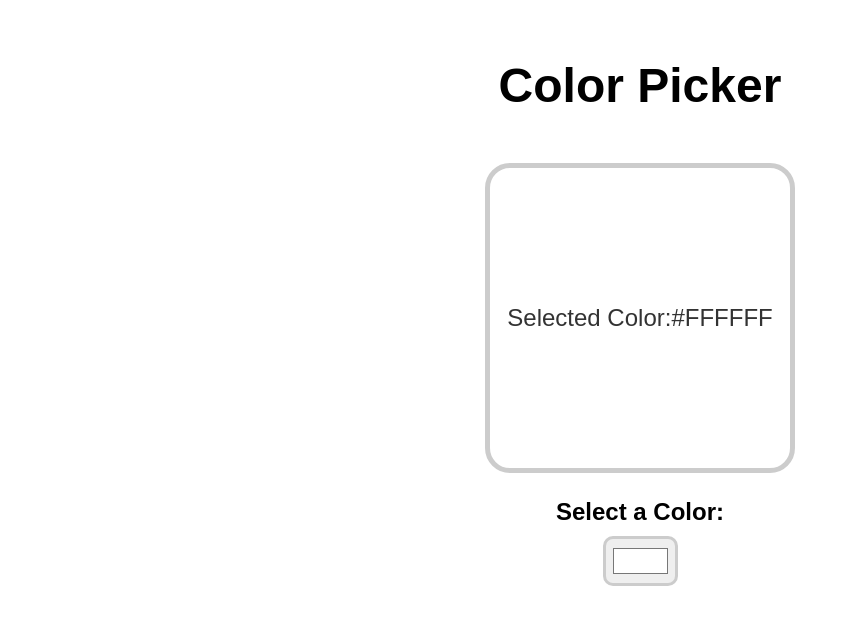
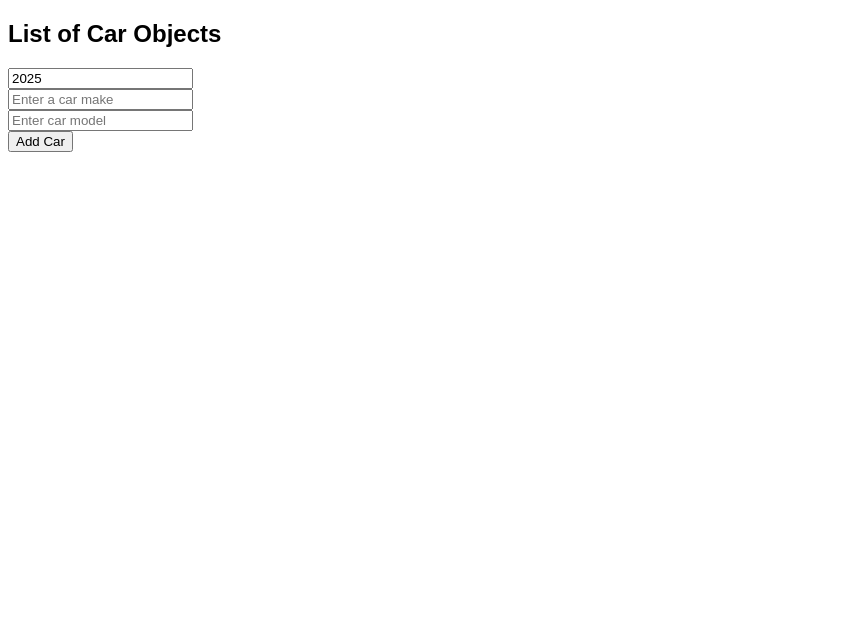
Before and after one commit to GauravLamichhane/React, a React (Vite) app: page / in a window 1280 px wide. Shown: the top 624 px of the page, without its empty margins (0-850 px from the left). Built offline with nearby package versions, Linux system fonts and the light colour scheme.

Commit message:
Update array of objects in state

```diff
--- a/src/App.jsx
+++ b/src/App.jsx
@@ -1,11 +1,18 @@
-// import Counter from "./Counter";
+import Counter from "./Counter";
 
 // import MyComp from "./MyComp";
 
-import ColorPicker from "./ColorPicker";
+// import ColorPicker from "./ColorPicker";
+import Cars from "./Cars";
+// import MyComponent from "./updateArraysinState";
+import MyComponent from "./UpdateArrOfObjInState";
 function App() {
   return(<>
-<ColorPicker/>
+{/* <ColorPicker/> */}
+{/* <Counter/> */}
+{/* <Cars/> */}
+<MyComponent/>
+
 </>);
 }
 
--- /dev/null
+++ b/src/Cars.jsx
@@ -0,0 +1,34 @@
+import { useState } from "react";
+
+function Cars(){
+const [car, setCar] = useState({
+  year:2024,
+  make: "Ford",
+  model: "Mustang"
+});
+function handleYearChange(event){
+  //udpater function used for safe change of values
+  setCar( c => ({...c, year: event.target.value}));//Spread operator used to retain previous properties i.e ...car(properties)
+}
+function handleMakeChange(event){
+  setCar( c=> ({...c,make: event.target.value}));
+
+}
+function handleModelChange(event){
+  setCar( c=> ({...c,model: event.target.value}));
+
+}
+
+
+  return(<div>
+    <p>Your favourite model is: {car.year} {car.make} {car.model}</p>
+    <input type="number" value={car.year} onChange={handleYearChange}/><br />
+    <input type="text" value={car.make} onChange={handleMakeChange}/><br />
+    <input type="text" value={car.model} onChange={handleModelChange}/><br />
+
+
+
+  </div>)
+}
+
+export default Cars
--- a/src/Counter.jsx
+++ b/src/Counter.jsx
@@ -1,12 +1,22 @@
+//Updater Function = A function as an arguement to setState() usually
+//ex. setYear(arrow function)
+//setYear(y => y +1)
+//
+
 import {useState } from "react";
 function Counter(){
 const [count,setCount] = useState(0);//count ->stateful variable and setcount -> setter function
 
 const increment = () =>{
-  setCount(count + 1);
+  //setCount(count + 1); previously which take old value count = 0
+  setCount(c =>c + 1);//Updater function uses latest value
+  setCount(c =>c + 1);//it uses latest values like 0 1 2 3
+  setCount(c =>c + 1);
 }
 const decrement = () =>{
-  setCount(count -1);
+  setCount(c => c -1);
+  setCount(c => c -1);
+  setCount(c => c -1);
 }
 const reset = () =>{
   setCount(0);
--- /dev/null
+++ b/src/UpdateArrOfObjInState.jsx
@@ -0,0 +1,54 @@
+import { useState } from "react";
+function MyComponent(){
+const [cars,setCars] = useState([]);
+const [carYear, setcarYear] = useState(new Date().getFullYear());
+const [carMake, setCarMake] = useState("");
+const [carModel, setCarModel] = useState("");
+
+function handleAddCar(){
+  const newcar = {year: carYear,
+    make: carMake,
+    model: carModel};
+
+
+setCars(c => [...c, newcar]);
+
+setcarYear(new Date().getFullYear());
+setCarMake("");
+setCarModel("");
+}
+
+function handleRemoveCar(index){
+setCars(cars.filter((_, i) => i !== index));
+}
+
+function handleYearChange(event){
+setcarYear(event.target.value);
+}
+
+function handleMakeChange(event){
+setCarMake(event.target.value);
+}
+
+
+function handleModelChange(event){
+setCarModel(event.target.value);
+}
+
+
+return(<div>
+<h2>List of Car Objects</h2>
+<ul>
+  {cars.map((car, index) =>
+  <li key={index} onClick={ () => handleRemoveCar(index)}>
+    {car.year}{car.make}{car.model}
+  </li>)}
+</ul>
+<input type="number" id="addmodel" value={carYear} onChange={handleYearChange}/><br />
+<input type="text" placeholder="Enter a car make" id="addmake" value={carMake} onChange={handleMakeChange}/><br />
+<input type="text" placeholder="Enter car model" id ="addmodel" value={carModel} onChange={handleModelChange} /><br />
+<button onClick={handleAddCar}>Add Car</button>
+  </div>);
+}
+
+export default MyComponent
--- a/src/index.css
+++ b/src/index.css
@@ -32,10 +32,10 @@ label{
   font-weight: bold;
   margin-bottom: 10px;
 }
-input{
+/* input{
   width: 75px;
   height: 50px;
   padding: 5px;
   border-radius: 10px;
   border: 3px solid hsl(0, 0%, 80%);
-}
+} */
--- /dev/null
+++ b/src/updateArraysinState.jsx
@@ -0,0 +1,28 @@
+import { useState } from "react";
+
+function MyComponent(){
+const [foods, setFoods] = useState(['Apple', 'Mango','Banana']);
+
+function handleAddFood(){
+  const newFood = document.getElementById("Foodinput").value;
+  document.getElementById("Foodinput").value = "";
+  setFoods(f => [...f,newFood]);
+}
+function handleRemoveFood(index){
+setFoods(foods.filter((_, i) => i !== index));//returns a new array excluding the item at index.
+}
+
+return(<div>
+<h2>List of Foods:</h2>
+<ul>
+  {foods.map((food, index) =>
+  <li key={index} onClick={ () => handleRemoveFood(index)}>
+    {food}
+  </li>)}
+</ul>
+<input type="text" id = "Foodinput" placeholder="Enter the food name" />
+<button onClick={handleAddFood}>Add Food</button>
+</div>);
+}
+
+export default MyComponent
```
